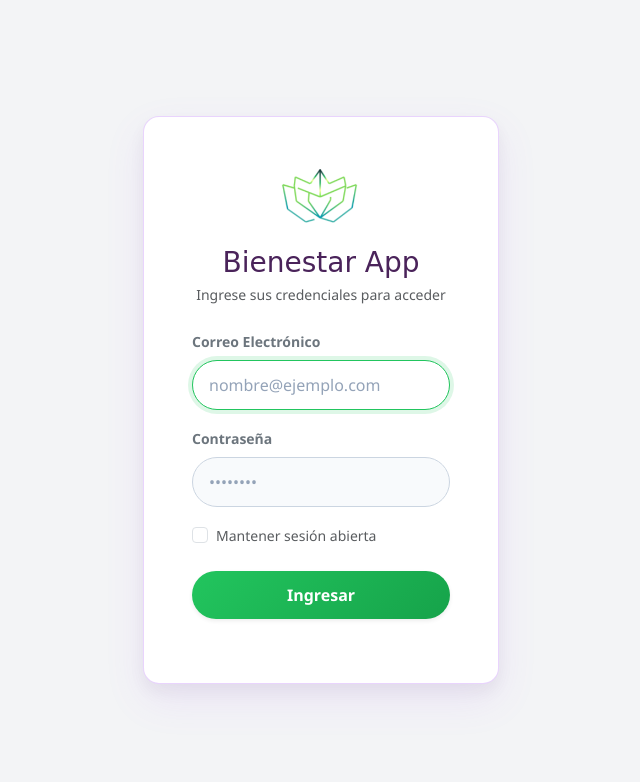
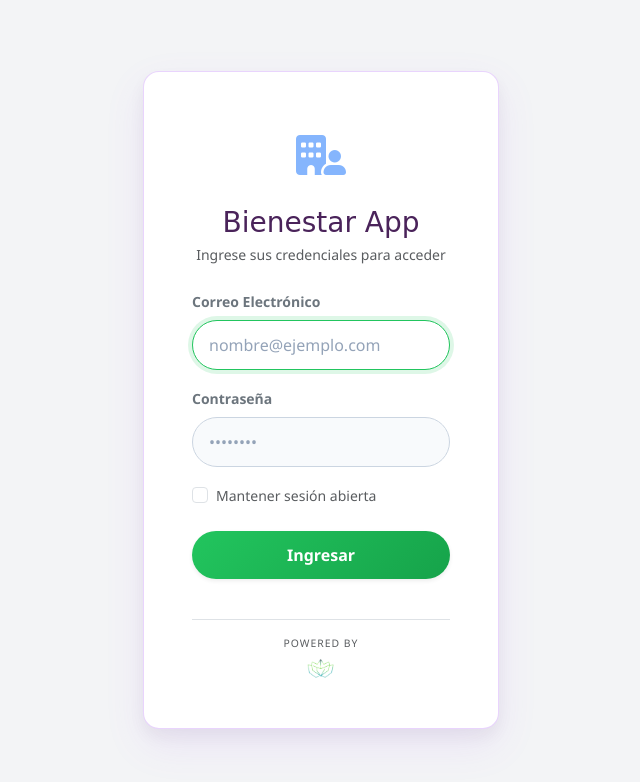
Before and after one commit to karenpbq-bot/TMTR---Renovatia, a Flask app: page /login in a window 1280 px wide. Shown: the top 782 px of the page, without its empty margins (319-959 px from the left). Run offline with Flask 3, Linux system fonts and the light colour scheme.

Commit message:
Update login.html

```diff
--- a/templates/login.html
+++ b/templates/login.html
@@ -6,6 +6,8 @@
     <title>Iniciar Sesión - Bienestar App</title>
     <!-- Bootstrap 5 CSS CDN -->
     <link href="https://cdn.jsdelivr.net/npm/bootstrap@5.3.0/dist/css/bootstrap.min.css" rel="stylesheet">
+    <!-- FontAwesome para el ícono de respaldo -->
+    <link rel="stylesheet" href="https://cdnjs.cloudflare.com/ajax/libs/font-awesome/6.4.0/css/all.min.css">
     <style>
         body {
             background-color: #f3f4f6;
@@ -45,11 +47,6 @@
             opacity: 0.92;
             color: #ffffff;
         }
-        .brand-title {
-            color: #16a34a;
-            letter-spacing: -0.025em;
-        }
-        /* Clase exclusiva para Bienestar App */
         .app-title-cursive {
             font-family: 'Segoe Script', cursive;
             color: #4a235a;
@@ -68,15 +65,19 @@
     <div class="container">
         <div class="row justify-content-center">
             <div class="col-md-5 col-lg-4">
-                <div class="card card-login p-4 p-md-5">
+                <div class="card card-login p-4 p-md-5 position-relative">
 
-                    <!-- Encabezado con Logo Dinámico y Tipografía Segoe Script -->
+                    <!-- Encabezado con Logo Dinámico del Cliente -->
                     <div class="text-center mb-4">
-                        <div class="mb-3">
-                            <!-- Se actualizó la ruta a logos/tamtara.png y se agregó el id dynamic-logo -->
-                            <img src="{{ url_for('static', filename='logos/tamtara.png') }}" id="dynamic-logo" alt="Logo Tamtara" style="max-height: 65px; width: auto;" onerror="this.style.display='none'">
+                        <div class="mb-3" style="min-height: 70px; display: flex; align-items: center; justify-content: center;">
+                            {% if logo_cliente %}
+                                <!-- Muestra el logo desde el enlace público guardado en Supabase -->
+                                <img src="{{ logo_cliente }}" alt="Logo Cliente" style="max-height: 70px; width: auto; object-fit: contain;">
+                            {% else %}
+                                <!-- Respaldo visual si entran sin código o el cliente no tiene logo -->
+                                <i class="fa-solid fa-building-user fs-1 text-primary opacity-50"></i>
+                            {% endif %}
                         </div>
-                        <!-- Se aplicó la clase app-title-cursive para la fuente solicitada -->
                         <h2 class="app-title-cursive mb-1">Bienestar App</h2>
                         <p class="text-muted small m-0">Ingrese sus credenciales para acceder</p>
                     </div>
@@ -117,6 +118,12 @@
                         </div>
                     </form>
 
+                    <!-- Firma de Tamtara en la base -->
+                    <div class="text-center mt-4 pt-3 border-top">
+                        <span class="d-block text-muted" style="font-size: 0.65rem; text-transform: uppercase; letter-spacing: 1px; margin-bottom: 4px;">Powered by</span>
+                        <img src="{{ url_for('static', filename='logos/tamtara.png') }}" alt="Tamtara" style="max-height: 22px; width: auto; opacity: 0.85;">
+                    </div>
+
                 </div>
             </div>
         </div>
@@ -124,23 +131,5 @@
 
     <!-- Bootstrap 5 JS Bundle CDN -->
     <script src="https://cdn.jsdelivr.net/npm/bootstrap@5.3.0/dist/js/bootstrap.bundle.min.js"></script>
-
-    <!-- Script para Marca Blanca Dinámica -->
-    <script>
-        document.addEventListener("DOMContentLoaded", function() {
-            // Captura el parámetro 'cliente' de la URL
-            const urlParams = new URLSearchParams(window.location.search);
-            const clienteId = urlParams.get('cliente');
-
-            // Ubica la imagen por su ID
-            const logoImg = document.getElementById('dynamic-logo');
-
-            // Reemplaza la ruta si existe el parámetro (ej. /static/logos/renovatia.png)
-            if (clienteId && logoImg) {
-                logoImg.src = `/static/logos/${clienteId}.png`;
-                logoImg.alt = `Logo de ${clienteId}`;
-            }
-        });
-    </script>
 </body>
 </html>
```
